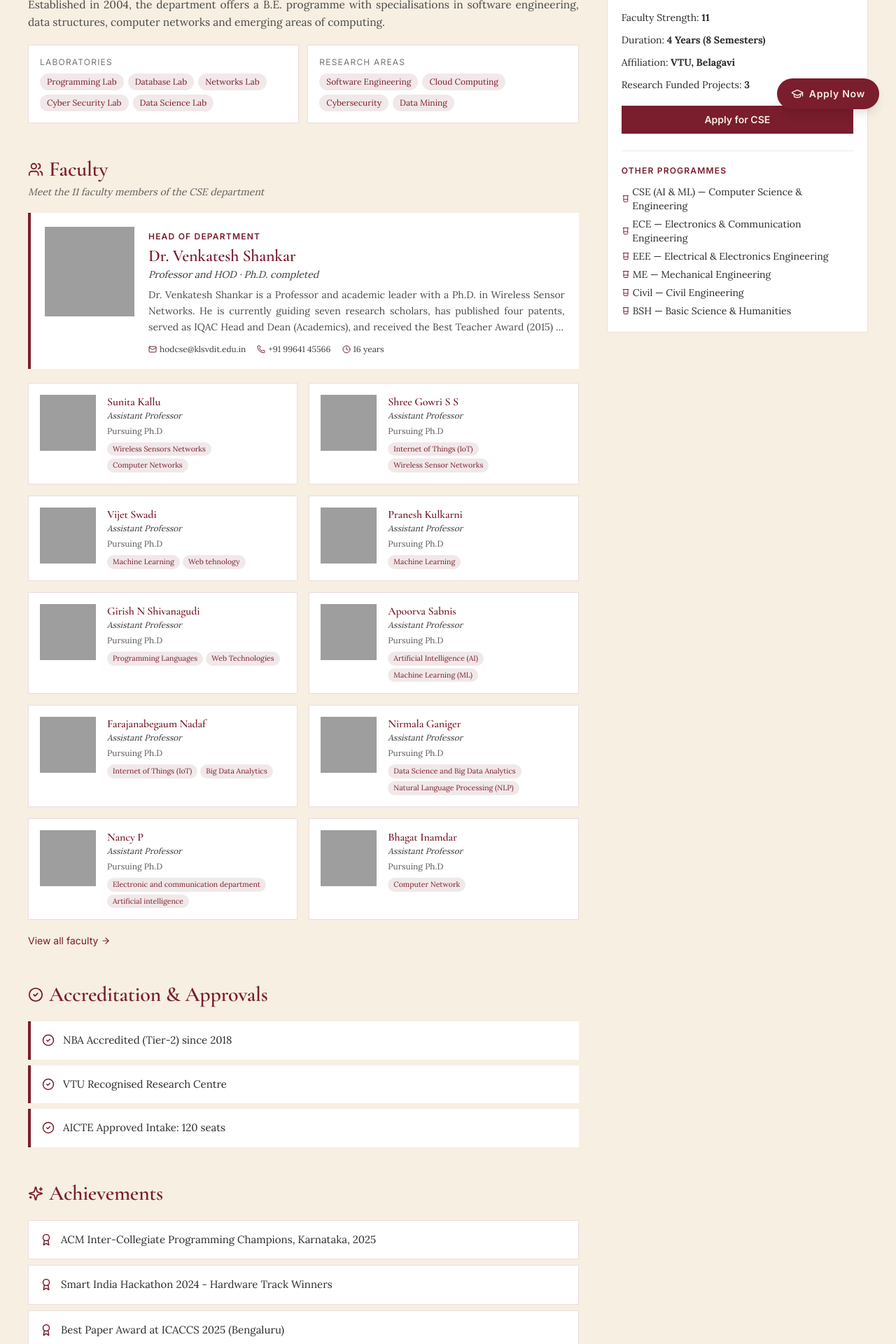
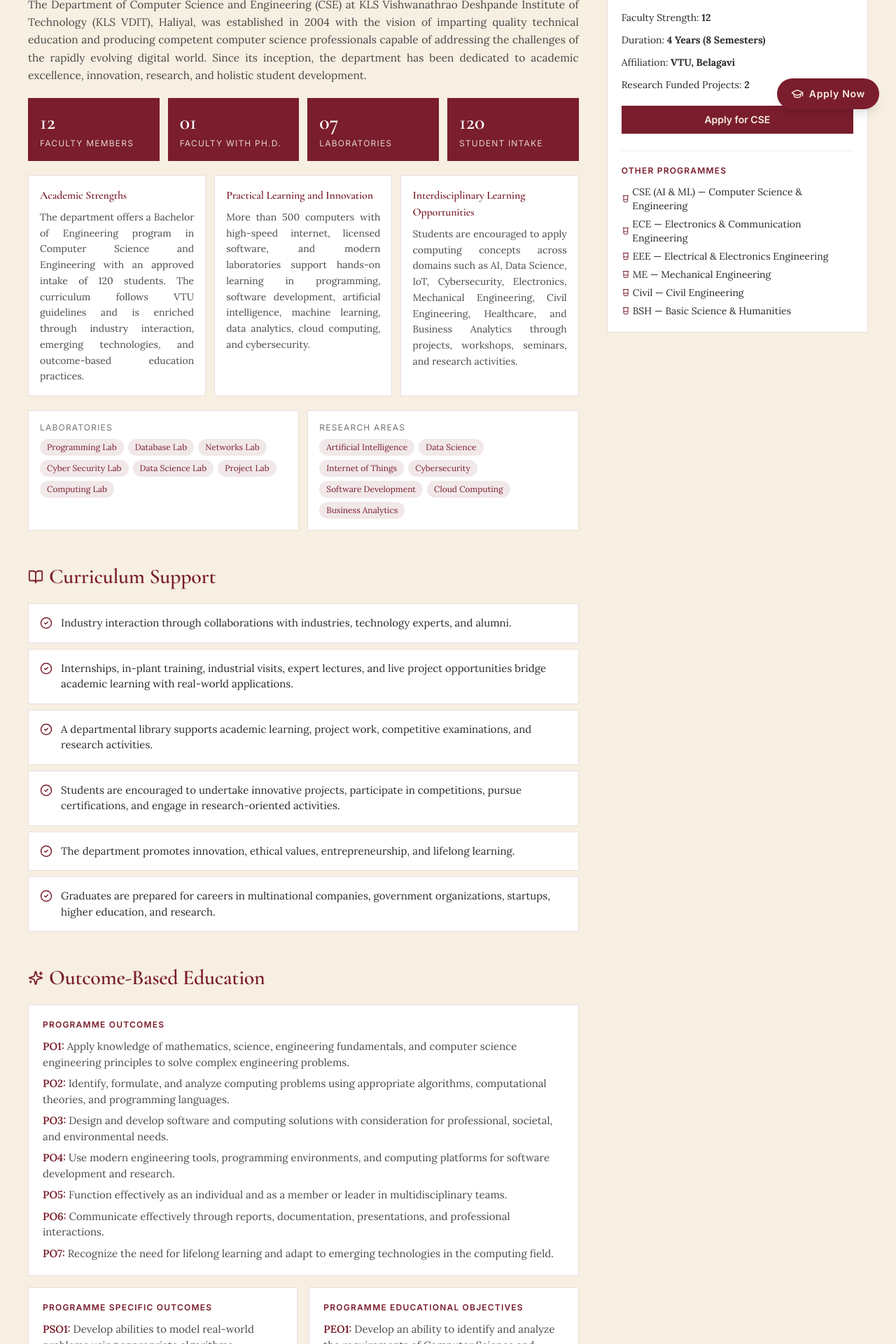
Before and after one commit to dhiraj1008/VDIT_Web_Dev, a React (Create React App) app in the folder frontend/: page /programme/cse in a window 1280 px wide. Shown: the part 620-2540 px from the top of the page at 70% size. Built offline with nearby package versions, Linux system fonts and the light colour scheme; grey boxes are pictures that could not be loaded.

Commit message:
Update CSE department page

```diff
--- a/frontend/src/pages/departments/UG/CSE.jsx
+++ b/frontend/src/pages/departments/UG/CSE.jsx
@@ -10,20 +10,146 @@ export const programme = {
   programmeLabel: "B.E.",
   duration: "4 Years (8 Semesters)",
   intake: 120,
+  studentsEnrolled: 0,
+  facultyStrength: 12,
+  phdFaculty: 1,
   established: 2004,
-  description: "Established in 2004, the department offers a B.E. programme with specialisations in software engineering, data structures, computer networks and emerging areas of computing.",
+  description:
+    "The Department of Computer Science and Engineering (CSE) at KLS Vishwanathrao Deshpande Institute of Technology (KLS VDIT), Haliyal, was established in 2004 with the vision of imparting quality technical education and producing competent computer science professionals capable of addressing the challenges of the rapidly evolving digital world. Since its inception, the department has been dedicated to academic excellence, innovation, research, and holistic student development.",
   image: "https://images.pexels.com/photos/6208728/pexels-photo-6208728.jpeg?w=1000",
   hodId: "f-venkatesh-shankar",
   facultyData,
-  labs: ["Programming Lab", "Database Lab", "Networks Lab", "Cyber Security Lab", "Data Science Lab"],
-  research: "Software Engineering · Cloud Computing · Cybersecurity · Data Mining",
-  accreditation: ["NBA Accredited (Tier-2) since 2018", "VTU Recognised Research Centre", "AICTE Approved Intake: 120 seats"],
-  achievements: ["ACM Inter-Collegiate Programming Champions, Karnataka, 2025", "Smart India Hackathon 2024 - Hardware Track Winners", "Best Paper Award at ICACCS 2025 (Bengaluru)", "VTU Gold Medal - Ms. Pooja Kulkarni, Batch 2024"],
+  labs: [
+    "Programming Lab",
+    "Database Lab",
+    "Networks Lab",
+    "Cyber Security Lab",
+    "Data Science Lab",
+    "Project Lab",
+    "Computing Lab",
+  ],
+  research:
+    "Artificial Intelligence, Data Science, Internet of Things, Cybersecurity, Software Development, Cloud Computing, Business Analytics",
+  accreditation: [
+    "AICTE Approved Intake: 120 seats",
+    "VTU Affiliated since 2004",
+    "VTU Recognized Research Centre",
+  ],
+  achievements: [
+    "Industry interaction through internships, in-plant training, industrial visits, expert lectures, and live project opportunities.",
+    "Student development through national and international technical events, conferences, hackathons, project exhibitions, and workshops.",
+    "Professional engagement through C-Force, ACM, CSI, and CISCO activities.",
+  ],
   projects: [
-    { title: "IoT Smart Agriculture for Uttara Kannada", funding: "VGST Karnataka", amount: "Rs. 12 L" },
-    { title: "Federated Learning for Rural Healthcare", funding: "AICTE RPS", amount: "Rs. 8 L" },
-    { title: "Cyber Threat Intelligence Platform", funding: "DST Nidhi", amount: "Rs. 15 L" },
+    {
+      title: "Student Innovation Projects",
+      funding: "Department activity",
+      amount: "To be updated",
+    },
+    {
+      title: "Industry Connect and MoU Activities",
+      funding: "Department activity",
+      amount: "To be updated",
+    },
   ],
+  dashboard: [
+    ["Faculty Members", "12"],
+    ["Faculty with Ph.D.", "01"],
+    ["Laboratories", "07"],
+    ["Student Intake", "120"],
+  ],
+  academicOverview: [
+    {
+      title: "Academic Strengths",
+      text:
+        "The department offers a Bachelor of Engineering program in Computer Science and Engineering with an approved intake of 120 students. The curriculum follows VTU guidelines and is enriched through industry interaction, emerging technologies, and outcome-based education practices.",
+    },
+    {
+      title: "Practical Learning and Innovation",
+      text:
+        "More than 500 computers with high-speed internet, licensed software, and modern laboratories support hands-on learning in programming, software development, artificial intelligence, machine learning, data analytics, cloud computing, and cybersecurity.",
+    },
+    {
+      title: "Interdisciplinary Learning Opportunities",
+      text:
+        "Students are encouraged to apply computing concepts across domains such as AI, Data Science, IoT, Cybersecurity, Electronics, Mechanical Engineering, Civil Engineering, Healthcare, and Business Analytics through projects, workshops, seminars, and research activities.",
+    },
+  ],
+  curriculumSupport: [
+    "Industry interaction through collaborations with industries, technology experts, and alumni.",
+    "Internships, in-plant training, industrial visits, expert lectures, and live project opportunities bridge academic learning with real-world applications.",
+    "A departmental library supports academic learning, project work, competitive examinations, and research activities.",
+    "Students are encouraged to undertake innovative projects, participate in competitions, pursue certifications, and engage in research-oriented activities.",
+    "The department promotes innovation, ethical values, entrepreneurship, and lifelong learning.",
+    "Graduates are prepared for careers in multinational companies, government organizations, startups, higher education, and research.",
+  ],
+  programmeOutcomes: [
+    "Apply knowledge of mathematics, science, engineering fundamentals, and computer science engineering principles to solve complex engineering problems.",
+    "Identify, formulate, and analyze computing problems using appropriate algorithms, computational theories, and programming languages.",
+    "Design and develop software and computing solutions with consideration for professional, societal, and environmental needs.",
+    "Use modern engineering tools, programming environments, and computing platforms for software development and research.",
+    "Function effectively as an individual and as a member or leader in multidisciplinary teams.",
+    "Communicate effectively through reports, documentation, presentations, and professional interactions.",
+    "Recognize the need for lifelong learning and adapt to emerging technologies in the computing field.",
+  ],
+  pso: [
+    "Develop abilities to model real-world problems using appropriate algorithms, computational theories, and programming languages in the area of Computer Science and Engineering.",
+    "Develop an ability to inculcate innovation, entrepreneurial, and leadership skills.",
+  ],
+  peo: [
+    "Develop an ability to identify and analyze the requirements of Computer Science and Engineering in design and provide novel engineering solutions.",
+    "Develop abilities to work in a team on multidisciplinary projects with effective communication skills, ethical qualities, and leadership roles.",
+    "Develop abilities for a successful Computer Science Engineer and achieve higher career goals.",
+  ],
+  infrastructure: [
+    ["Classrooms", "06"],
+    ["Laboratories", "07"],
+    ["Project Rooms", "06"],
+    ["Computing Facilities", "500+ computers"],
+    [
+      "Software Tools",
+      "Code::Blocks, Jupyter, LaTeX, TeXworks, MiKTeX, Arduino IDE, Keil, Oracle, Power BI, Notepad++, MongoDB",
+    ],
+    [
+      "Equipment Highlights",
+      "IoT kits and modern computing facilities for academic, laboratory, and project work.",
+    ],
+  ],
+  hideSharedClubs: true,
+  studentActivities: {
+    clubs: [
+      {
+        name: "C-Force",
+        category: "Student Club",
+        description:
+          "C-Force, the student association of the Computer Science and Engineering department, is a dynamic platform fostering academic excellence and technical empowerment through alumni interaction, expert-led talks, hands-on workshops, mentorship sessions, hackathons, project exhibitions, conferences, and technical events.",
+      },
+      {
+        name: "ACM",
+        category: "Professional Chapter",
+        description:
+          "ACM, the Association for Computing Machinery, is a global educational and scientific computing society that promotes computing research, innovation, technical dialogue, publications, conferences, and professional networking.",
+      },
+      {
+        name: "CSI",
+        category: "Professional Chapter",
+        description:
+          "The Computer Society of India supports the advancement of computer science and information technology through knowledge sharing, professional activities, technical events, and student engagement across India.",
+      },
+      {
+        name: "CISCO",
+        category: "Professional Chapter",
+        description:
+          "CISCO activities expose students to networking, wireless technologies, security, cloud, collaboration, data center, virtualization, artificial intelligence, observability, software, and connected digital technologies.",
+      },
+    ],
+  },
+  departmentContact: {
+    name: "Dr. Venkatesh Shankar",
+    role: "Head of Department",
+    email: "hodcse@klsvdit.edu.in",
+    phone: "9964145566",
+  },
 };
 
 const CSE = () => <ProgrammeDetail programme={programme} />;
```
